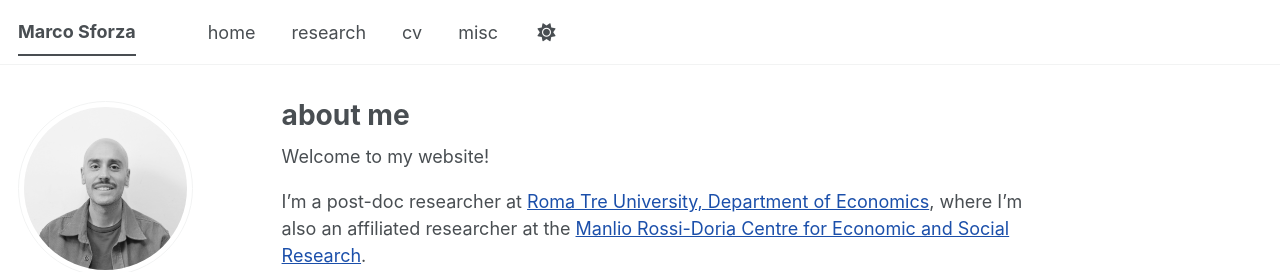
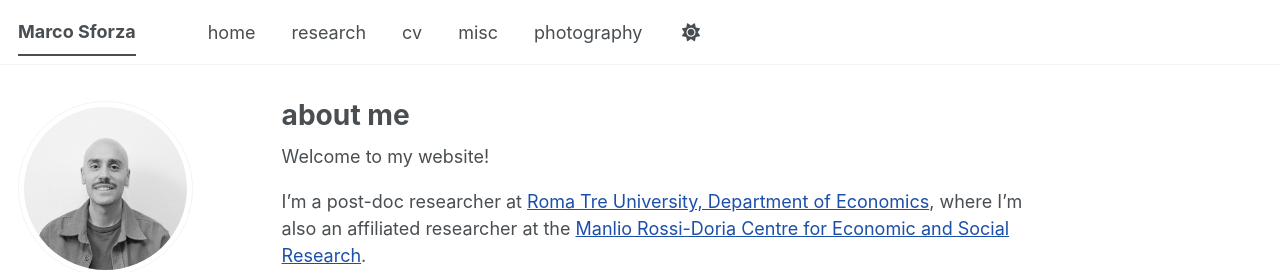
Before and after one commit to marcosforza/marcosforza.github.io, a Jekyll site: the page built from _pages/about.md, in a window 1280 px wide. Shown: the top 272 px of the page. Built offline with Jekyll 4.4.1, drawn with Linux system fonts in a browser that asks for light colours; a style sheet for code colours, icons or effects is not loaded.

Commit message:
Add photography section to navigation

```diff
--- a/_data/navigation.yml
+++ b/_data/navigation.yml
@@ -23,3 +23,6 @@ main:
 
   - title: "misc"
     url: /misc/
+
+  - title: "photography"
+    url: /photos/
```
